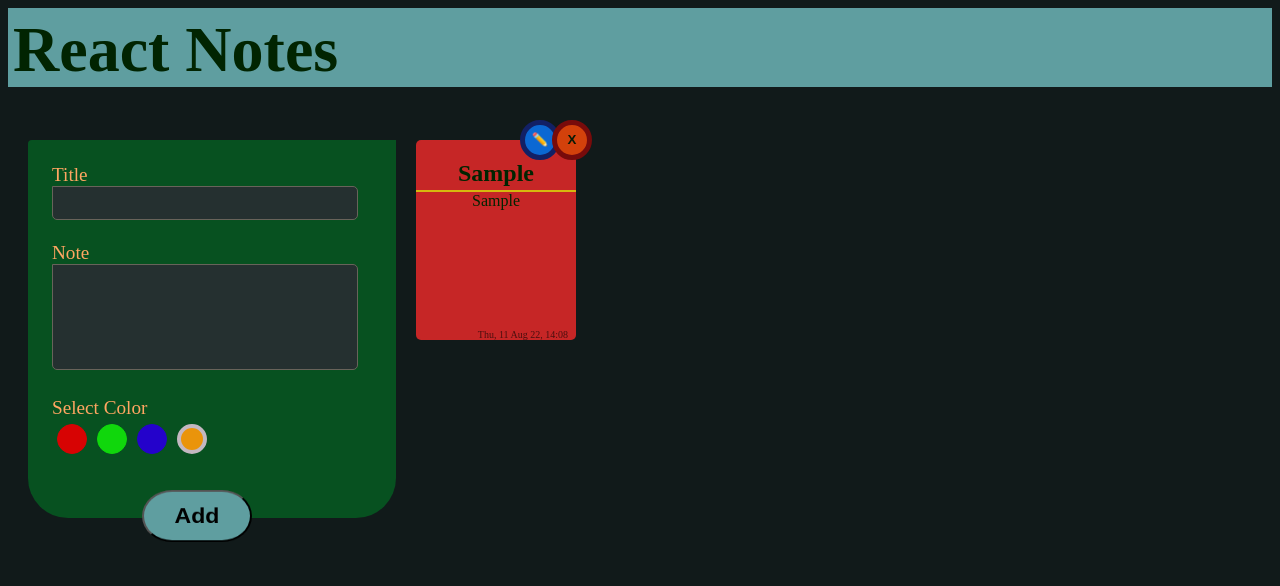
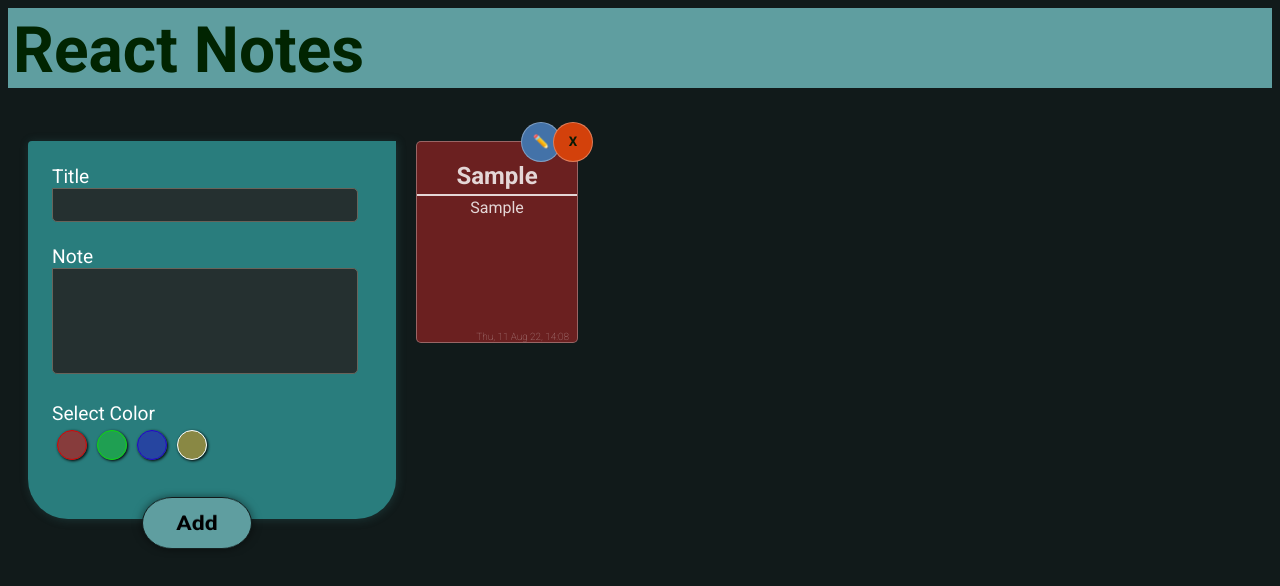
Before and after one commit to Sujoy-2811/react-notes, a React (Vite) app: page / in a window 1280 px wide. Both pictures are taken after typing "Sample", "Sample" into the empty fields and a click on the button "Add". Shown: the top 586 px of the page. Built offline with nearby package versions, Linux system fonts and the light colour scheme.

Commit message:
fix:colors, shadows, borders and other styles minor changes, fonts

```diff
--- a/src/InputForm/InputColor.module.css
+++ b/src/InputForm/InputColor.module.css
@@ -1,72 +1,43 @@
-.red {
-  margin: 5px;
-  width: 30px;
-  height: 30px;
-  border-radius: 50%;
-  display: inline-block;
-  background: rgb(215, 3, 3);
-  border: 1px solid rgb(215, 3, 3);
-  box-sizing: border-box;
-}
-
-.red:hover {
-  border: 2px solid rgb(255, 255, 255);
-}
-
-.green {
-  margin: 5px;
-  width: 30px;
-  height: 30px;
-  border-radius: 50%;
-  display: inline-block;
-  background: rgb(16, 215, 12);
-  border: 1px solid rgb(16, 215, 12);
-  box-sizing: border-box;
-}
-
-.green:hover {
-  border: 2px solid rgb(255, 255, 255);
-}
-
-.blue {
-  margin: 5px;
-  width: 30px;
-  height: 30px;
-  border-radius: 50%;
-  display: inline-block;
-  background: rgb(36, 2, 203);
-  border: 1px solid rgb(36, 2, 203);
-  box-sizing: border-box;
-}
-
-.blue:hover {
-  border: 2px solid rgb(255, 255, 255);
-}
+.red,
+.blue,
+.green,
 .orange {
   margin: 5px;
   width: 30px;
   height: 30px;
   border-radius: 50%;
   display: inline-block;
-  background: hsl(37, 91%, 48%);
+  box-sizing: border-box;
+  box-shadow: 0 1px 10px #ffffff40;
+  box-shadow: 1px 1px 3px #000000;
+}
+
+.red:hover,
+.blue:hover,
+.green:hover,
+.orange:hover {
+  border: 1px solid rgb(255, 255, 255);
+}
+.red {
+  background: rgba(215, 3, 3, 0.536);
+  border: 1px solid rgb(215, 3, 3);
+}
+
+.green {
+  background: rgba(15, 215, 12, 0.379);
+  border: 1px solid rgb(16, 215, 12);
+}
+
+.blue {
+  background: rgba(36, 2, 203, 0.451);
+  border: 1px solid rgb(36, 2, 203);
+}
+
+.orange {
+  background: hsla(37, 91%, 48%, 0.503);
   border: 1px solid hsl(37, 91%, 48%);
-  box-sizing: border-box;
-}
-/* .orange{
-        margin: 5px;
-        width: 30px;
-        height: 30px;
-        border-radius: 50%;
-        display: inline-block;
-        background: black;
-        border: 1px solid black;
-        box-sizing: border-box;
-} */
-
-.orange:hover {
-  border: 2px solid rgb(255, 255, 255);
 }
 
 .selectedcolor {
-  border: 4px solid rgb(195, 184, 193);
+  border: 1px solid white;
 }
--- a/src/InputForm/InputForm.module.css
+++ b/src/InputForm/InputForm.module.css
@@ -11,14 +11,17 @@ body {
   margin: 10px;
   padding: 20px;
   background-color: rgb(7, 81, 32);
-  /* background-color: rgb(20, 47, 29); */
+  background-color: #297d7d;
+
   color: rgb(255, 166, 98);
+  color: #ffffff;
   border: 4px solid rgba(224, 167, 24, 0);
   border-bottom-right-radius: 40px;
   border-bottom-left-radius: 40px;
   border-top-left-radius: 4px;
   position: relative;
   margin-bottom: 4rem;
+  box-shadow: 1px 1px 10px #3c898940;
 }
 
 .form:focus {
@@ -66,6 +69,7 @@ body {
 .add_button {
   font-weight: 700;
   font-size: larger;
+  border: none;
   background-color: cadetblue;
   height: 60px;
   width: 110px;
@@ -74,6 +78,8 @@ body {
   left: 110px;
   perspective: 10px;
   transform: rotatex(-30deg);
+  border: 1px solid #111a1a;
+  box-shadow: 0 0 10px #00000080;
 }
 .cancel_button {
   font-weight: 300;
--- a/src/LIst/ListItem.module.css
+++ b/src/LIst/ListItem.module.css
@@ -1,7 +1,7 @@
 .card {
   width: 160px;
   height: 200px;
-  /* border: 1px solid hsl(30, 91%, 48%); */
+
   border: 0px solid hsla(30, 91%, 48%, 0);
   display: flex;
   flex-direction: column;
@@ -11,12 +11,15 @@
   background-color: hsl(37, 91%, 48%);
   text-overflow: ellipsis;
   position: relative;
+  color: #ffffffd0;
+  border: 1px solid #ffffff50;
 }
 
 .delete_button {
   background-color: rgb(211, 65, 11);
   border: none;
-  border: 5px solid #780b0b;
+  border: 1px solid #780b0b;
+  border: 1px solid #ffffff50;
   /* border: 5px solid #111a1a; */
   width: 40px;
   height: 40px;
@@ -27,11 +30,18 @@
   color: rgb(7, 26, 5);
   user-select: none;
 }
+.delete_button:hover {
+  cursor: pointer;
+  transform: scale(1.1);
+  color: #fff;
+  transition: all 0.3s ease-in-out;
+}
 
-.modify_button{
-  background-color: rgb(11, 104, 211);
+.modify_button {
+  background-color: rgb(67, 114, 168);
   border: none;
-  border: 5px solid #122065;
+  border: 1px solid #122065;
+  border: 1px solid #ffffff50;
   /* border: 5px solid #111a1a; */
   width: 40px;
   height: 40px;
@@ -41,9 +51,13 @@
   right: 10%;
   color: rgb(7, 26, 5);
   user-select: none;
-
 }
-
+.modify_button:hover {
+  cursor: pointer;
+  transform: scale(1.1);
+  color: #fff;
+  transition: all 0.3s ease-in-out;
+}
 .title_and_del_button {
   display: flex;
   justify-content: center;
@@ -53,9 +67,7 @@
 .title_heading {
   overflow: hidden;
   margin-bottom: 0;
-
 }
-
 
 .note_body {
   overflow: hidden;
@@ -70,13 +82,13 @@
 }
 
 hr {
-  border: 1px solid rgb(214, 184, 14);
+  border: 1px solid #ffffffd0;
   width: 158px;
   padding: 0;
-  margin: 0;
+  margin: 2px 0;
 }
-.time_style{
-  color: rgba(0, 0, 0, 0.626);
+.time_style {
+  color: #ffffff80;
   font-size: x-small;
   font-weight: 200;
   position: absolute;
@@ -84,17 +96,17 @@ hr {
   bottom: 0;
 }
 
-.orange{
-  background: hsl(37, 91%, 48%);
+.orange {
+  background: hsla(37, 91%, 48%, 0.5);
 }
 
-.red{
-  background: rgb(198, 38, 38);
+.red {
+  background: rgba(198, 38, 38, 0.5);
 }
- .green{
-  background: rgb(16, 215, 12);
- }
+.green {
+  background: rgba(15, 215, 12, 0.5);
+}
 
- .blue{
-  background: rgb(36, 2, 203);
- }
+.blue {
+  background: rgba(36, 2, 203, 0.5);
+}
--- a/src/util/style.css
+++ b/src/util/style.css
@@ -1,10 +1,15 @@
-header{
-    background-color:cadetblue;
-    margin: 0px;
-    z-index: 20;
+@import url("https://fonts.googleapis.com/css2?family=Roboto:wght@100;300;400;500;700;900&display=swap");
+
+* {
+  font-family: Roboto, "Segoe UI", Tahoma, Geneva, Verdana, sans-serif;
+}
+header {
+  background-color: cadetblue;
+  margin: 0px;
+  z-index: 20;
 }
 
-h1{
-    margin-top: 0px;
-    padding: 0px;
+h1 {
+  margin-top: 0px;
+  padding: 0px;
 }
```
